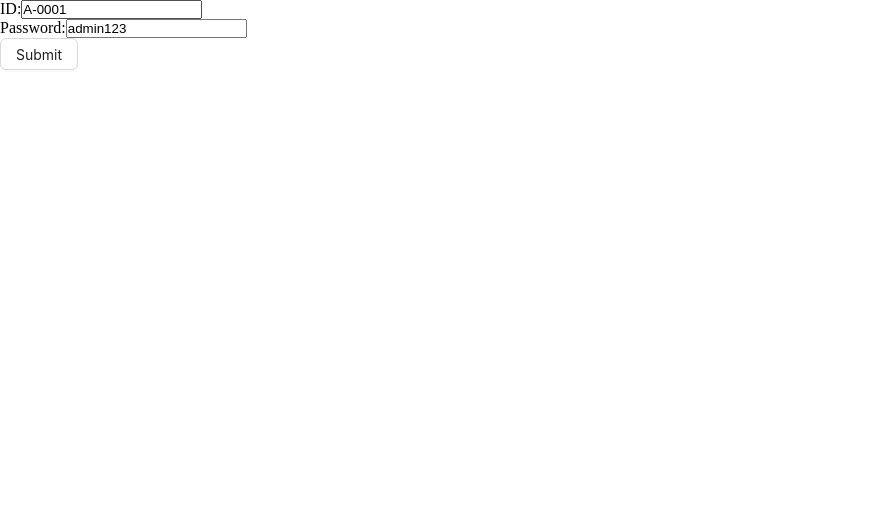
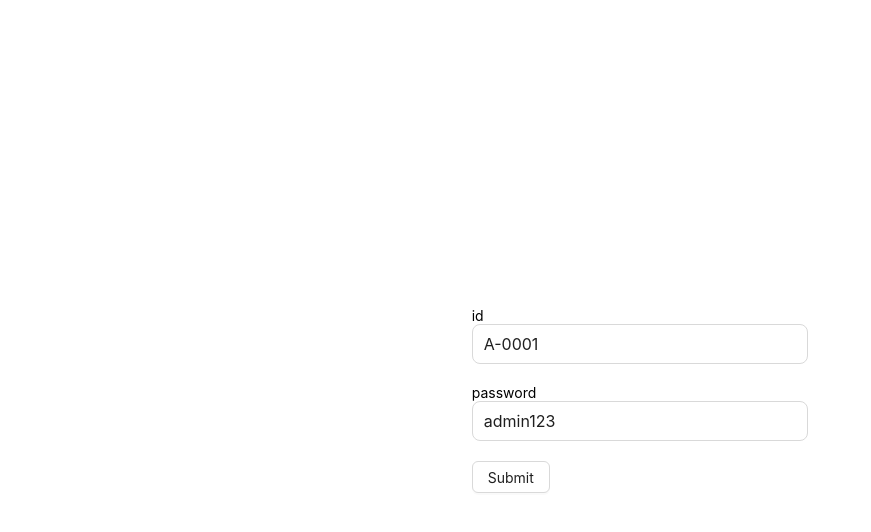
Before and after one commit to sadek1999/phUni-cliend, a React (Vite) app: page /login in a window 1280 px wide. Shown: the top 532 px of the page, without its empty margins (0-871 px from the left). Built offline with nearby package versions, Linux system fonts and the light colour scheme.

Commit message:
set academic management route and component

```diff
--- a/src/components/from/PHInput.tsx
+++ b/src/components/from/PHInput.tsx
@@ -1,22 +1,23 @@
+import { Input } from "antd";
 import { Controller } from "react-hook-form";
 
+type TInputProps = {
+  type: string;
+  name: string;
+  label?: string;
+};
 
-type TInputProps={
-    type:string;
-    name:string;
-    label?:string;
-}
-
-
-const PHInput = ({type,name,label}:TInputProps) => {
-    return (
-        <div>
-            {label?label:null}
-            <Controller
-            name={name}
-            render={({field})=><input {...field} type={type} id={name}></input>}/>
-        </div>
-    );
+const PHInput = ({ type, name, label }: TInputProps) => {
+  return (
+    <div style={{marginBottom:'20px'}}>
+      {label ? label : null}
+      <Controller
+        name={name}
+        render={({ field }) =>
+             <Input {...field} type={type} id={name} size="large"></Input>}
+      />
+    </div>
+  );
 };
 
 export default PHInput;
--- a/src/components/from/PHform.tsx
+++ b/src/components/from/PHform.tsx
@@ -1,20 +1,24 @@
 import { ReactNode } from "react";
-import { FieldValues, FormProvider, SubmitHandler, useForm } from "react-hook-form";
+import {
+  FieldValues,
+  FormProvider,
+  SubmitHandler,
+  useForm,
+} from "react-hook-form";
 
-type TFromConfig={
-    defaultValues?:Record<string,any>
+type TFromConfig = {
+  defaultValues?: Record<string, any>;
+};
+type TFromProps = {
+  onSubmit: SubmitHandler<FieldValues>;
+  children: ReactNode;
+} & TFromConfig;
+const PHform = ({ onSubmit, children, defaultValues }: TFromProps) => {
+  const fromConfig: TFromConfig = {};
+  if (defaultValues) {
+    fromConfig["defaultValues"] = defaultValues;
   }
-type TFromProps={
-onSubmit:SubmitHandler<FieldValues>;
-children:ReactNode;
-
-}& TFromConfig
-const PHform = ({onSubmit,children,defaultValues}: TFromProps) => {
-    const fromConfig:TFromConfig={};
-    if(defaultValues){
- fromConfig['defaultValues']=defaultValues;
-    }
-    const methods=useForm(fromConfig)
+  const methods = useForm(fromConfig);
   return (
     <FormProvider {...methods}>
       <form onSubmit={methods.handleSubmit(onSubmit)}>{children}</form>
--- a/src/pages/Login.tsx
+++ b/src/pages/Login.tsx
@@ -1,4 +1,4 @@
-import { Button } from "antd";
+import { Button, Row } from "antd";
 import { FieldValues, useForm } from "react-hook-form";
 import { useLoginMutation } from "../redux/features/auth/authApi";
 import { useAppDispatch } from "../redux/hooks";
@@ -6,20 +6,21 @@ import { setUser, TUser } from "../redux/features/auth/authSlice";
 import { verifyToken } from "../utils/verifyToken";
 import { useNavigate } from "react-router-dom";
 import { toast } from "sonner";
+import PHform from './../components/from/PHform';
+import PHInput from "../components/from/PHInput";
 
 const Login = () => {
   const navigate = useNavigate();
 
   const dispatch = useAppDispatch();
-  const { register, handleSubmit } = useForm({
-    defaultValues: {
-      id: "A-0001",
+
+
+  const defaultValues={
+    id: "A-0001",
       password: "admin123",
-    },
-  });
+  }
   const [login] = useLoginMutation();
-  //  console.log(data)
-  //  console.log(error)
+
 
   const onSubmit = async (data: FieldValues) => {
     const tostId = toast.loading("loading data ....");
@@ -39,20 +40,19 @@ const Login = () => {
       // console.log(error)
       toast.error(`SumThink went ${error}`, { id: tostId, duration: 2000 });
     }
+
   };
 
   return (
-    <form onSubmit={handleSubmit(onSubmit)}>
-      <div>
-        <label htmlFor="id">ID:</label>
-        <input type="text" id="id" {...register("id")} />
-      </div>
-      <div>
-        <label htmlFor="password">Password:</label>
-        <input type="text" id="password" {...register("password")} />
-      </div>
-      <Button htmlType="submit">Submit</Button>
-    </form>
+    <Row justify={'center'} align={'middle'} style={{height:'100vh'}}>
+
+      <PHform onSubmit={onSubmit} defaultValues={defaultValues}>
+        <PHInput name={"id"} type={'text'} label="id"></PHInput>
+        <PHInput name={"password"} type={'text'} label="password"></PHInput>
+        <Button htmlType="submit">Submit</Button>
+      </PHform>
+
+    </Row>
   );
 };
 
--- /dev/null
+++ b/src/pages/admin/academicMangemant/AcademicDepartment.tsx
@@ -0,0 +1,11 @@
+import React from 'react';
+
+const AcademicDepartment = () => {
+    return (
+        <div>
+            <h1>Academic Department</h1>
+        </div>
+    );
+};
+
+export default AcademicDepartment;
--- /dev/null
+++ b/src/pages/admin/academicMangemant/AcademicFaculty.tsx
@@ -0,0 +1,11 @@
+import React from 'react';
+
+const AcademicFaculty = () => {
+    return (
+        <div>
+            <h1>Academic Faculty </h1>
+        </div>
+    );
+};
+
+export default AcademicFaculty;
--- /dev/null
+++ b/src/pages/admin/academicMangemant/AcademicSemester.tsx
@@ -0,0 +1,12 @@
+import React from 'react';
+
+const AcademicSemester = () => {
+    return (
+        <div>
+
+            <h1>This is Academic Semester l......</h1>
+        </div>
+    );
+};
+
+export default AcademicSemester;
--- /dev/null
+++ b/src/pages/admin/academicMangemant/CreateAcademicDepartment.tsx
@@ -0,0 +1,11 @@
+import React from 'react';
+
+const CreateAcademicDepartment = () => {
+    return (
+        <div>
+            <h1>Create Academic Department</h1>
+        </div>
+    );
+};
+
+export default CreateAcademicDepartment;
--- /dev/null
+++ b/src/pages/admin/academicMangemant/CreateAcademicFaculty.tsx
@@ -0,0 +1,12 @@
+import React from 'react';
+
+const CreateAcademicFaculty = () => {
+    return (
+        <div>
+            <h1>CreateAcademic Faculty</h1>
+
+        </div>
+    );
+};
+
+export default CreateAcademicFaculty;
--- /dev/null
+++ b/src/pages/admin/academicMangemant/CreateAcademicSemester.tsx
@@ -0,0 +1,11 @@
+import React from 'react';
+
+const CreateAcademicSemester = () => {
+    return (
+        <div>
+            <h1>Create Academic Semester ............</h1>
+        </div>
+    );
+};
+
+export default CreateAcademicSemester;
--- a/src/redux/api/baseApi.ts
+++ b/src/redux/api/baseApi.ts
@@ -10,6 +10,7 @@ import {
 import { RootState } from "../store";
 
 import { logOutUser, setUser } from "../features/auth/authSlice";
+import { toast } from "sonner";
 
 const baseQuery = fetchBaseQuery({
   baseUrl: "http://localhost:5000/api/v1",
@@ -26,6 +27,10 @@ const baseQuery = fetchBaseQuery({
 
 const baseQueryWithRefreshToke :BaseQueryFn<FetchArgs,BaseQueryApi,DefinitionType> = async (args, api, extraOptions):Promise<any> => {
   let result = await baseQuery(args, api, extraOptions);
+
+  if(result?.error?.status == 404){
+    toast.error('user is not found')
+  }
 
   if (result?.error?.status == 401) {
     console.log("sending the refresh token");
--- a/src/routes/admin.routes.tsx
+++ b/src/routes/admin.routes.tsx
@@ -1,9 +1,14 @@
-
 import CreateAdmin from "../pages/admin/CreateAdmin";
 import CreateFaculty from "../pages/admin/createFaculty";
 import CreateUser from "../pages/admin/CreateUser";
 import Home from "../pages/Home";
 import SemesterManagement from "../pages/admin/semesterManagemant/SemesterManagement";
+import CreateAcademicSemester from "../pages/admin/academicMangemant/CreateAcademicSemester";
+import AcademicSemester from "../pages/admin/academicMangemant/AcademicSemester";
+import CreateAcademicFaculty from "../pages/admin/academicMangemant/CreateAcademicFaculty";
+import AcademicFaculty from "../pages/admin/academicMangemant/AcademicFaculty";
+import CreateAcademicDepartment from "../pages/admin/academicMangemant/CreateAcademicDepartment";
+import AcademicDepartment from "../pages/admin/academicMangemant/AcademicDepartment";
 
 export const adminPaths = [
   {
@@ -12,12 +17,40 @@ export const adminPaths = [
     element: <Home></Home>,
   },
   {
-    name:"Semester Management",
-    children:[
-     { name:"Academic Semester",
-      path:'academic-semester',
-      element:<SemesterManagement></SemesterManagement>}
-    ]
+    name: "Academic Management",
+    children: [
+      {
+        name:"Create A. Semester",
+        path:"createAcademicSemester",
+        element:<CreateAcademicSemester/>
+      },
+      {
+        name:"Academic Semester",
+        path:"AcademicSemester",
+        element:<AcademicSemester/>
+      },
+      {
+        name:" Create A Faculty",
+        path:"createAcademicFaculty",
+        element:<CreateAcademicFaculty/>
+      },
+      {
+        name:" Academic Faculty",
+        path:"AcademicFaculty",
+        element:<AcademicFaculty/>
+      },
+      {
+        name:"Create A Department ",
+        path:"createAcademicDepartment",
+        element:<CreateAcademicDepartment/>
+      },
+      {
+        name:"Academic Department ",
+        path:"AcademicDepartment",
+        element:<AcademicDepartment/>
+      },
+
+    ],
   },
 
   {
@@ -26,17 +59,17 @@ export const adminPaths = [
       {
         name: "create-user",
         path: "createUser",
-        element: <CreateUser></CreateUser>,
+        element: <CreateUser/>,
       },
       {
         name: "create-Admin",
         path: "createAdmin",
-        element: <CreateAdmin></CreateAdmin>,
+        element: <CreateAdmin/>,
       },
       {
         name: "create-Faculty",
         path: "createFaculty",
-        element: <CreateFaculty></CreateFaculty>,
+        element: <CreateFaculty/>,
       },
     ],
   },
```
Lines whose indentation alone changed are shown as unchanged.
